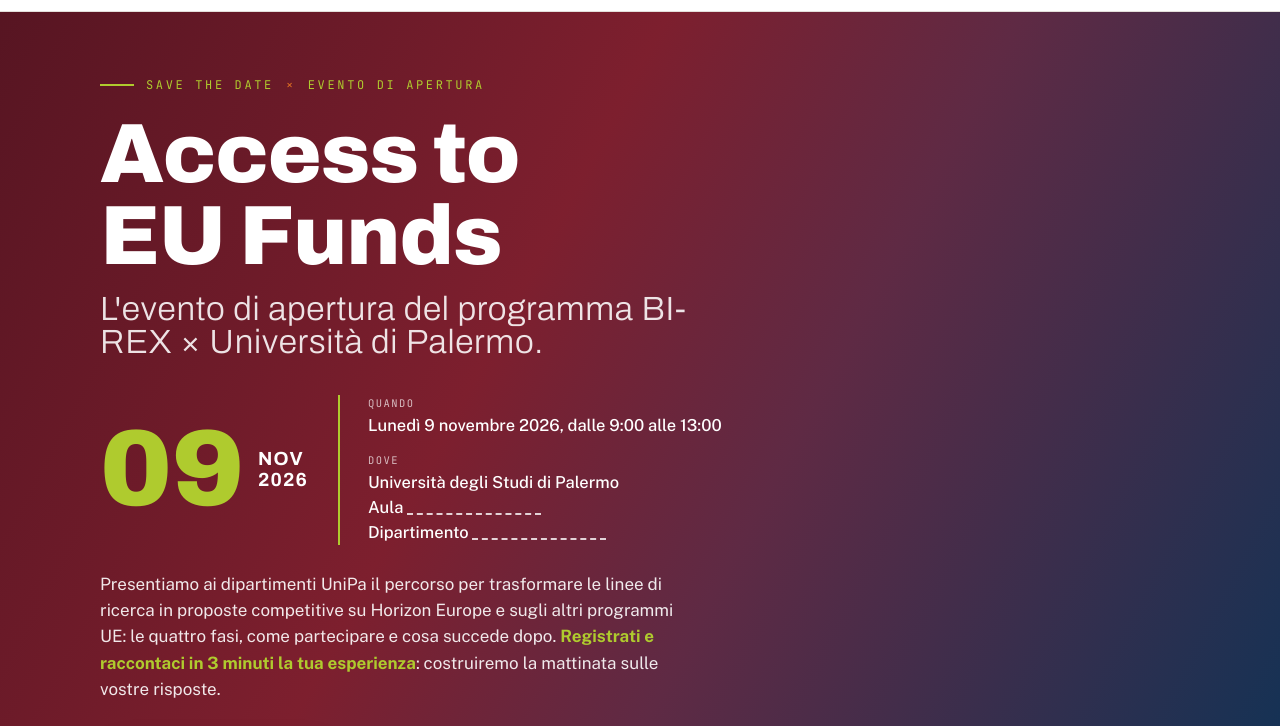
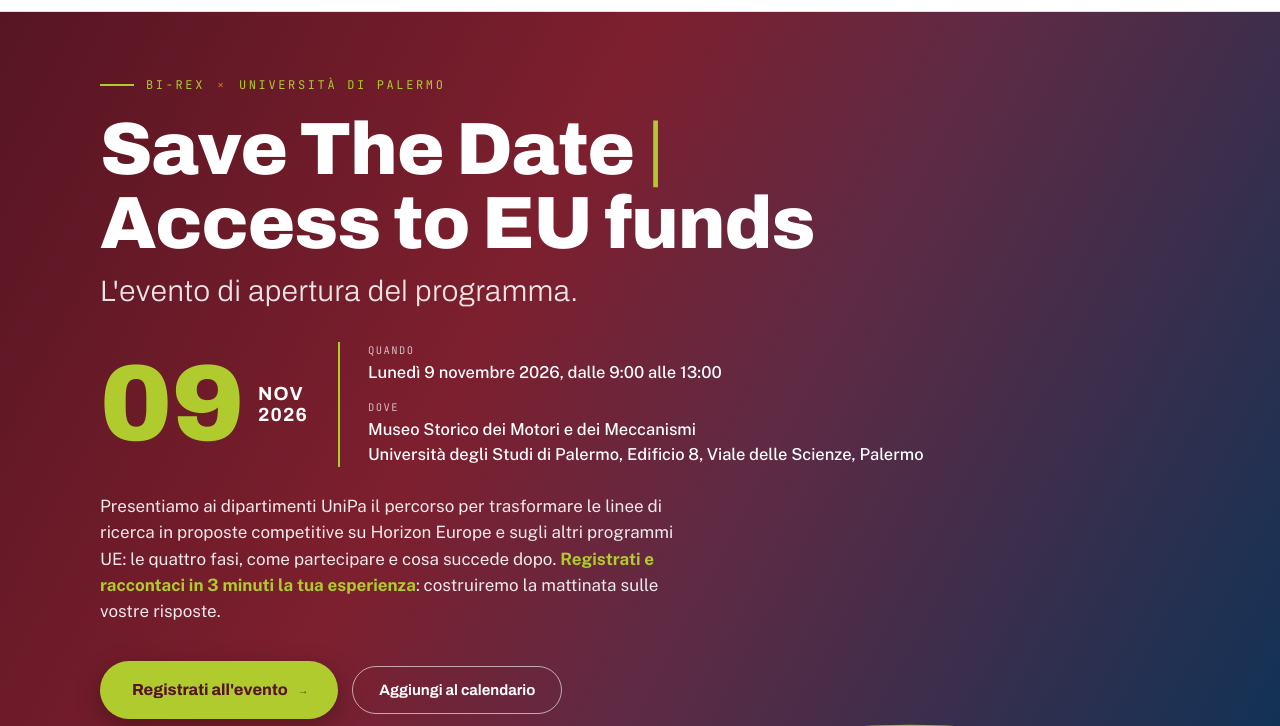
Before and after one commit to Federiconaidi25/AccessToEUFunds, a plain HTML site: page index.html in a window 1280 px wide. Shown: the part 67-793 px from the top of the page. Drawn offline with nearby package versions, Linux system fonts and the light colour scheme.

Commit message:
Add files via upload

```diff
--- a/index.html
+++ b/index.html
@@ -3,7 +3,7 @@
 <head>
 <meta charset="UTF-8">
 <meta name="viewport" content="width=device-width, initial-scale=1.0">
-<title>Save the date · Access to EU Funds — Evento di apertura · BI-REX × Università di Palermo</title>
+<title>Save The Date | Access to EU funds</title>
 <link rel="preconnect" href="https://fonts.googleapis.com">
 <link href="https://fonts.googleapis.com/css2?family=Archivo:wdth,wght@62..125,100..900&family=Public+Sans:wght@400;500;600;700&family=JetBrains+Mono:wght@400;500;700&display=swap" rel="stylesheet">
 <style>
@@ -86,8 +86,8 @@
 h1{
   font-family:'Archivo',sans-serif;
   font-variation-settings:'wdth' 115,'wght' 850;
-  font-size:clamp(42px,7.5vw,84px);
-  line-height:.98;letter-spacing:-.015em;max-width:12ch;
+  font-size:clamp(34px,6.2vw,74px);
+  line-height:1;letter-spacing:-.015em;
 }
 h1 .thin{
   font-variation-settings:'wdth' 82,'wght' 300;display:block;
@@ -345,6 +345,7 @@
 .slots .chip span{display:block;text-align:center;font-variant-numeric:tabular-nums}
 @media(max-width:560px){.slots{grid-template-columns:repeat(2,1fr)}}
 .subfield{margin-top:-6px}
+h1 .pipe{color:var(--lime);font-variation-settings:'wdth' 80,'wght' 300}
 </style>
 </head>
 <body>
@@ -372,9 +373,9 @@
 <!-- ============ HERO ============ -->
 <header class="hero">
   <div class="hero-inner">
-    <div class="eyebrow">Save the date <span class="sep">×</span> Evento di apertura</div>
-    <h1>Access to<br>EU Funds
-      <span class="thin">L'evento di apertura del programma BI-REX × Università di Palermo.</span>
+    <div class="eyebrow">BI-REX <span class="sep">×</span> Università di Palermo</div>
+    <h1>Save The Date <span class="pipe">|</span><br>Access to EU funds
+      <span class="thin">L'evento di apertura del programma.</span>
     </h1>
 
     <div class="std">
@@ -384,10 +385,8 @@
       </div>
       <dl class="std-info">
         <div><dt>Quando</dt><dd>Lunedì 9 novembre 2026, dalle 9:00 alle 13:00</dd></div>
-        <div><dt>Dove</dt><dd>Università degli Studi di Palermo<br>
-          <!-- COMPILARE: scrivere aula e dipartimento dentro gli span; finché sono vuoti si vede una riga tratteggiata -->
-          Aula <span class="blank" id="evAula"></span><br>
-          Dipartimento <span class="blank" id="evDip"></span>
+        <div><dt>Dove</dt><dd>Museo Storico dei Motori e dei Meccanismi<br>
+          Università degli Studi di Palermo, Edificio 8, Viale delle Scienze, Palermo
         </dd></div>
       </dl>
     </div>
@@ -807,10 +806,7 @@
 
 /* ====== AGGIUNGI AL CALENDARIO (.ics) ====== */
 function downloadICS(){
-  const aula = document.getElementById('evAula').textContent.trim();
-  const dip  = document.getElementById('evDip').textContent.trim();
-  const loc = ['Università degli Studi di Palermo', aula && 'Aula ' + aula, dip && 'Dipartimento ' + dip]
-                .filter(Boolean).join(', ');
+  const loc = 'Museo Storico dei Motori e dei Meccanismi, Università degli Studi di Palermo, Edificio 8, Viale delle Scienze, Palermo';
   const esc = t => t.replace(/[\\,;]/g, m => '\\' + m);
   const stamp = new Date().toISOString().replace(/[-:]/g,'').split('.')[0] + 'Z';
   const ics = [
```
